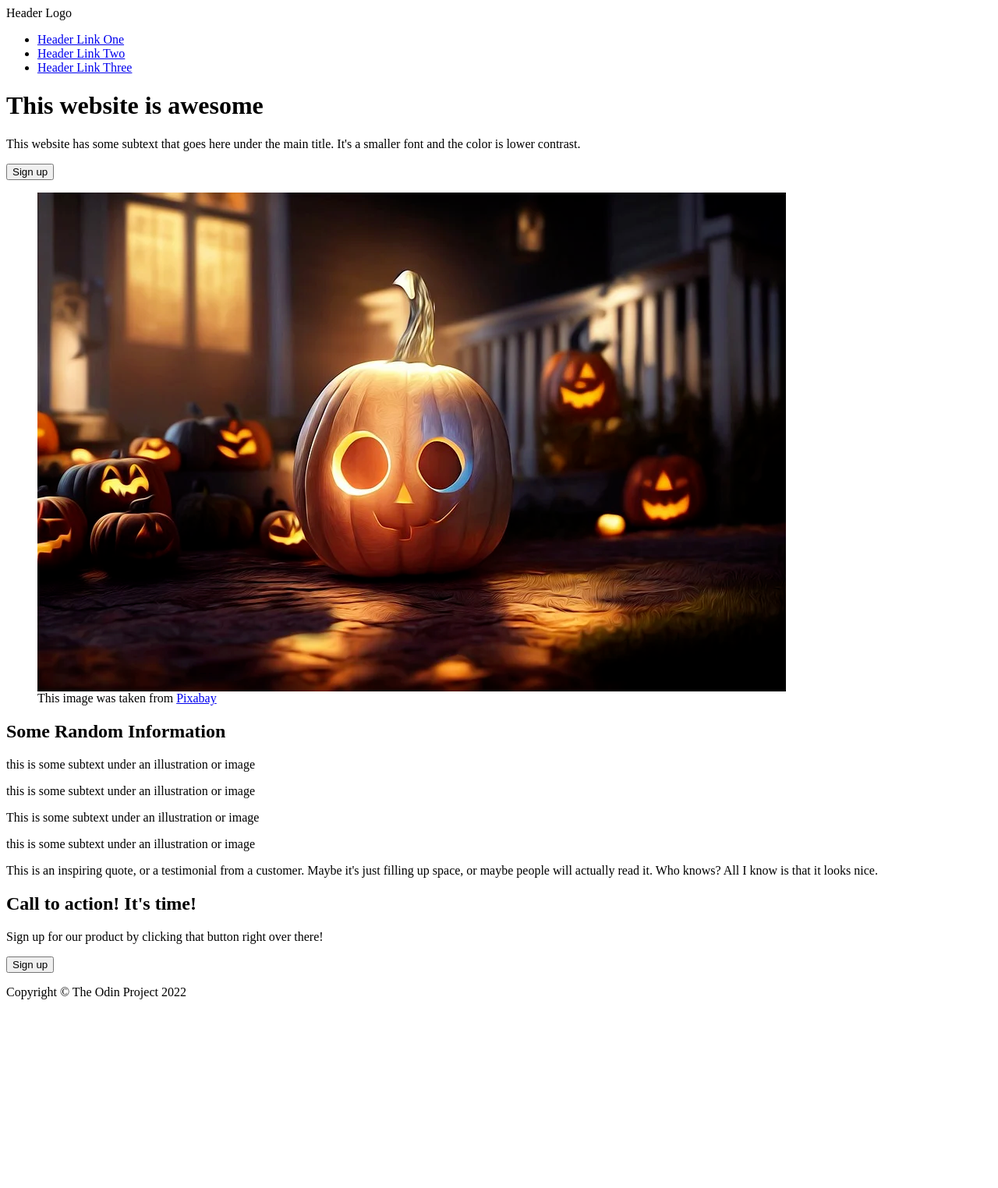
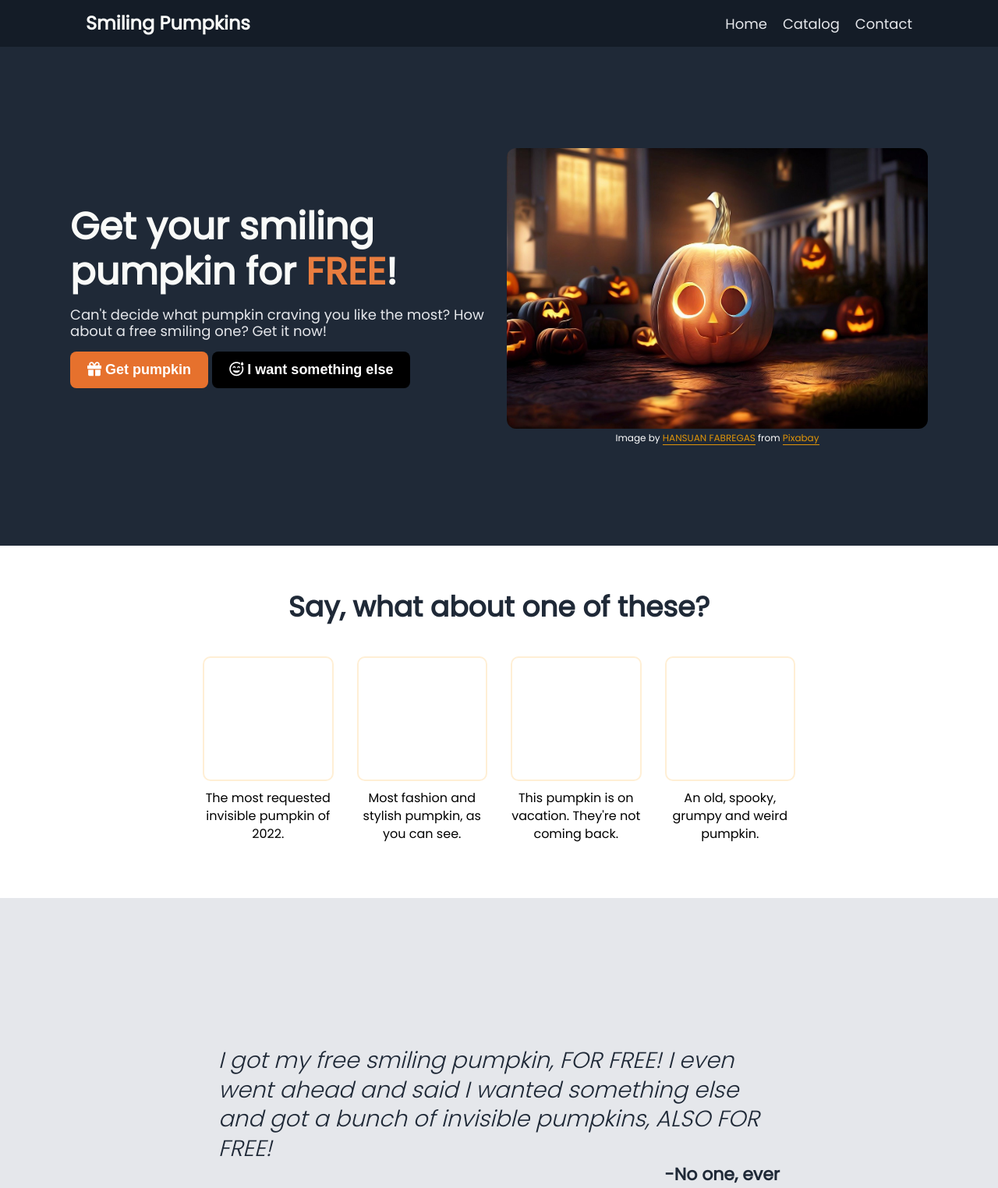
Before and after one commit to amShuri/Landing-Page, a plain HTML site: page index.html in a window 1280 px wide. Shown: the top 1524 px of the page at 78% size. Before the commit the page ends 1298 px from the top, so only its background shows below. Drawn offline with Linux system fonts and the light colour scheme.

Commit message:
Add style to the page and new images
This includes the overall style of the page, adds the necessary changes
to the html and also updates the images.

```diff
--- a/index.html
+++ b/index.html
@@ -4,6 +4,13 @@
     <meta charset="UTF-8" />
     <meta http-equiv="X-UA-Compatible" content="IE-edge" />
     <meta name="viewport" content="width=device-width, initial-scale=1.0" />
+    <link
+      rel="stylesheet"
+      href="https://cdnjs.cloudflare.com/ajax/libs/font-awesome/6.2.0/css/all.min.css"
+      integrity="sha512-xh6O/CkQoPOWDdYTDqeRdPCVd1SpvCA9XXcUnZS2FmJNp1coAFzvtCN9BmamE+4aHK8yyUHUSCcJHgXloTyT2A=="
+      crossorigin="anonymous"
+      referrerpolicy="no-referrer"
+    />
     <link rel="stylesheet" href="style.css" />
     <title>Odin Landing Project</title>
   </head>
@@ -11,11 +18,11 @@
   <body>
     <header class="header">
       <div class="container">
-        <div class="header__logo">Header Logo</div>
+        <div class="header__logo">Smiling Pumpkins</div>
         <ul class="header__list">
-          <li><a class="header__link" href="#">Header Link One</a></li>
-          <li><a class="header__link" href="#">Header Link Two</a></li>
-          <li><a class="header__link" href="#">Header Link Three</a></li>
+          <li><a class="header__link" href="#">Home</a></li>
+          <li><a class="header__link" href="#">Catalog</a></li>
+          <li><a class="header__link" href="#">Contact</a></li>
         </ul>
       </div>
     </header>
@@ -23,62 +30,75 @@
     <div class="hero">
       <div class="container">
         <div class="hero__box">
-          <h1 class="hero__title">This website is awesome</h1>
+          <h1 class="hero__title">
+            Get your smiling pumpkin for <strong>FREE</strong>!
+          </h1>
           <p class="hero__paragraph">
-            This website has some subtext that goes here under the main title.
-            It's a smaller font and the color is lower contrast.
+            Can't decide what pumpkin craving you like the most? How about a
+            free smiling one? Get it now!
           </p>
-          <button class="hero__button">Sign up</button>
+
+          <button class="hero__button">
+            <i class="fa-solid fa-gift"></i> Get pumpkin
+          </button>
+
+          <a href="#info">
+            <button class="hero__button hero__button--dark">
+              <i class="fa-regular fa-face-grin-beam-sweat"></i> I want
+              something else
+            </button>
+          </a>
         </div>
         <div class="hero__box">
           <figure>
             <img
               class="hero__img"
-              src="images/halloween_pumpkin.png"
+              src="images/smiling-pumpkin.jpg"
               alt="A halloween pumpkin"
             />
             <figcaption class="pixabay-credits">
-              This image was taken from
+              Image by
               <a
                 class="pixabay-credits"
-                href="https://pixabay.com/illustrations/halloween-jack-o--lanterns-pumpkins-7487706/"
+                href="https://pixabay.com/users/hansuan_fabregas-2902307/?utm_source=link-attribution&utm_medium=referral&utm_campaign=image&utm_content=7487706"
                 target="_blank"
-                >Pixabay</a
+                >HANSUAN FABREGAS</a
               >
+              from <a href="https://pixabay.com/" target="_blank">Pixabay</a>
             </figcaption>
           </figure>
         </div>
       </div>
     </div>
 
-    <section class="information">
-      <h2 class="information__title">Some Random Information</h2>
+    <section class="information" id="info">
+      <h2 class="information__title">Say, what about one of these?</h2>
       <div class="container">
         <div class="information__box">
           <div class="information__placeholder"></div>
           <p class="information__paragraph">
-            this is some subtext under an illustration or image
+            The most requested invisible pumpkin of 2022.
           </p>
         </div>
 
         <div class="information__box">
           <div class="information__placeholder"></div>
           <p class="information__paragraph">
-            this is some subtext under an illustration or image
+            Most fashion and stylish pumpkin, as you can see.
           </p>
         </div>
 
         <div class="information__box">
           <div class="information__placeholder"></div>
           <p class="information__paragraph">
-            This is some subtext under an illustration or image
+            This pumpkin is on vacation. They're not coming back.
           </p>
         </div>
 
         <div class="information__box">
           <div class="information__placeholder"></div>
           <p class="information__paragraph">
-            this is some subtext under an illustration or image
+            An old, spooky, grumpy and weird pumpkin.
           </p>
         </div>
       </div>
@@ -87,9 +107,10 @@
     <section class="quote">
       <div class="container">
         <p>
-          This is an inspiring quote, or a testimonial from a customer. Maybe
-          it's just filling up space, or maybe people will actually read it. Who
-          knows? All I know is that it looks nice.
+          I got my free smiling pumpkin, FOR FREE! I even went ahead and said I
+          wanted something else and got a bunch of invisible pumpkins, ALSO FOR
+          FREE!
+          <span class="quote__signature">-No one, ever</span>
         </p>
       </div>
     </section>
@@ -97,12 +118,23 @@
     <section class="cta">
       <div class="container">
         <div class="cta__box">
-          <h2 class="cta__title">Call to action! It's time!</h2>
+          <h2 class="cta__title">Want more smiling pumpkins?</h2>
           <p class="cta__paragraph">
-            Sign up for our product by clicking that button right over there!
+            Join the waiting list and receive free pumpkins every year!
           </p>
         </div>
-        <button class="cta__button">Sign up</button>
+        <button class="cta__button">Join list</button>
+      </div>
+      <div class="flex-center">
+        <span class="pixabay-credits dark"
+          >Image by
+          <a
+            href="https://pixabay.com/users/missartem-18161995/?utm_source=link-attribution&utm_medium=referral&utm_campaign=image&utm_content=7471880"
+            target="_blank"
+            >missartem</a
+          >
+          from <a href="https://pixabay.com/" target="_blank">Pixabay</a></span
+        >
       </div>
     </section>
 
--- a/style.css
+++ b/style.css
@@ -0,0 +1,258 @@
+@import url("https://fonts.googleapis.com/css2?family=Poppins:wght@200;300;400&display=swap");
+html {
+  scroll-behavior: smooth;
+  box-sizing: border-box;
+  font-size: 20px;
+}
+
+* {
+  box-sizing: inherit;
+  margin: 0;
+  padding: 0;
+}
+
+body {
+  font-family: "Poppins", sans-serif;
+  line-height: 1.5;
+}
+
+img {
+  width: 100%;
+}
+
+a {
+  text-decoration: none;
+}
+
+ul {
+  list-style: none;
+}
+
+strong {
+  color: hsl(22, 79%, 58%);
+}
+
+button {
+  background-color: hsl(22, 79%, 54%);
+  border-radius: 8px;
+  border: none;
+  color: #fff;
+  cursor: pointer;
+  font-size: 18px;
+  font-weight: bold;
+  padding: 13px 22px;
+}
+
+.container {
+  align-items: center;
+  display: flex;
+  max-width: 1100px;
+  margin: 0 auto;
+}
+
+.header {
+  background-color: #141c27;
+  color: #fff;
+  height: 60px;
+}
+
+.header .container {
+  height: 100%;
+  justify-content: space-between;
+}
+
+.header__logo {
+  color: #f9faf8;
+  font-size: 24px;
+  font-weight: bold;
+  margin-left: 20px;
+}
+
+.header__list {
+  display: flex;
+}
+
+.header__link {
+  color: #e5e7eb;
+  font-size: 18px;
+  margin-right: 20px;
+}
+
+.header__link:hover {
+  filter: brightness(80%);
+}
+
+.hero {
+  background-color: #1f2937;
+  line-height: 1.2;
+  padding: 0 30px;
+}
+
+.hero .container {
+  min-height: 80vh;
+  gap: 1rem;
+}
+
+.hero__title {
+  color: #f9faf8;
+  font-size: 48px;
+  font-weight: bolder;
+}
+
+.hero__paragraph {
+  color: #e5e7eb;
+  font-size: 18px;
+  margin: 15px 0;
+}
+
+.hero__button--dark {
+  background-color: rgb(0, 0, 0);
+}
+
+.hero__button:hover {
+  filter: brightness(90%);
+}
+
+.hero__img {
+  border-radius: 12px;
+  max-width: 600px;
+}
+
+.hero__box,
+.information__box {
+  flex: 1;
+}
+
+.information {
+  background-color: #fff;
+  padding: 0.8em 0 3rem;
+}
+
+.information .container {
+  max-width: 820px;
+  gap: 1.5rem;
+  padding: 0 1.5rem;
+}
+
+.information__title {
+  color: #1f2937;
+  font-size: 36px;
+  font-weight: bolder;
+  margin: 1.8rem;
+  text-align: center;
+}
+
+.information__placeholder {
+  background-color: #fff;
+  border-radius: 10px;
+  border: 2px solid papayawhip;
+  height: 160px;
+}
+
+.information__paragraph {
+  font-size: 16px;
+  margin: 0.5rem 0;
+  text-align: center;
+  line-height: 1.45;
+}
+
+.quote {
+  background-color: #e5e7eb;
+  color: #1f2937;
+  font-size: 29px;
+  font-style: italic;
+  font-weight: 300;
+  line-height: 1.3;
+}
+
+.quote__signature {
+  font-size: 22px;
+  font-style: normal;
+  font-weight: bold;
+  display: flex;
+  justify-content: flex-end;
+}
+
+.quote .container {
+  max-width: 780px;
+  min-height: 70vh;
+  padding: 0 1.5rem;
+}
+
+.cta {
+  color: #000;
+  margin: 4rem;
+}
+
+.cta .container {
+  background-image: url(images/halloween-bg.jpg);
+  background-position: 0% 33%;
+  background-size: cover;
+  border-radius: 10px;
+  justify-content: space-between;
+  max-width: 1000px;
+  min-height: 30vh;
+  padding: 0 5rem;
+  border: 2px solid orange;
+}
+
+.cta__title {
+  font-size: 24px;
+}
+
+.cta__box {
+  flex: 1;
+  padding: 1em 0;
+}
+
+.cta__paragraph {
+  color: #292929;
+  font-size: 18px;
+  font-weight: 300;
+}
+
+.cta__button {
+  border: 1px solid rgba(0, 0, 0, 0.85);
+  border-radius: 10px;
+}
+
+.cta__button:hover {
+  filter: brightness(90%);
+}
+
+.footer {
+  background-color: #141c27;
+  color: #e5e7eb;
+  font-size: 16px;
+  font-weight: 300;
+  min-height: 15vh;
+  display: flex;
+  align-items: center;
+  justify-content: center;
+}
+
+.pixabay-credits {
+  margin-top: 5px;
+  color: #fff;
+  text-align: center;
+  font-size: 12px;
+}
+
+.pixabay-credits a:link,
+.pixabay-credits a:visited {
+  color: rgb(223, 148, 9);
+  border-bottom: 1px solid rgb(223, 148, 9);
+}
+
+.pixabay-credits a:hover {
+  filter: brightness(70%);
+}
+
+.flex-center {
+  display: flex;
+  justify-content: center;
+}
+
+.dark {
+  color: #000;
+}
```
Also changed, not shown: images/halloween-bg.jpg (added), images/halloween_pumpkin.png (deleted), images/smiling-pumpkin.jpg (added).
